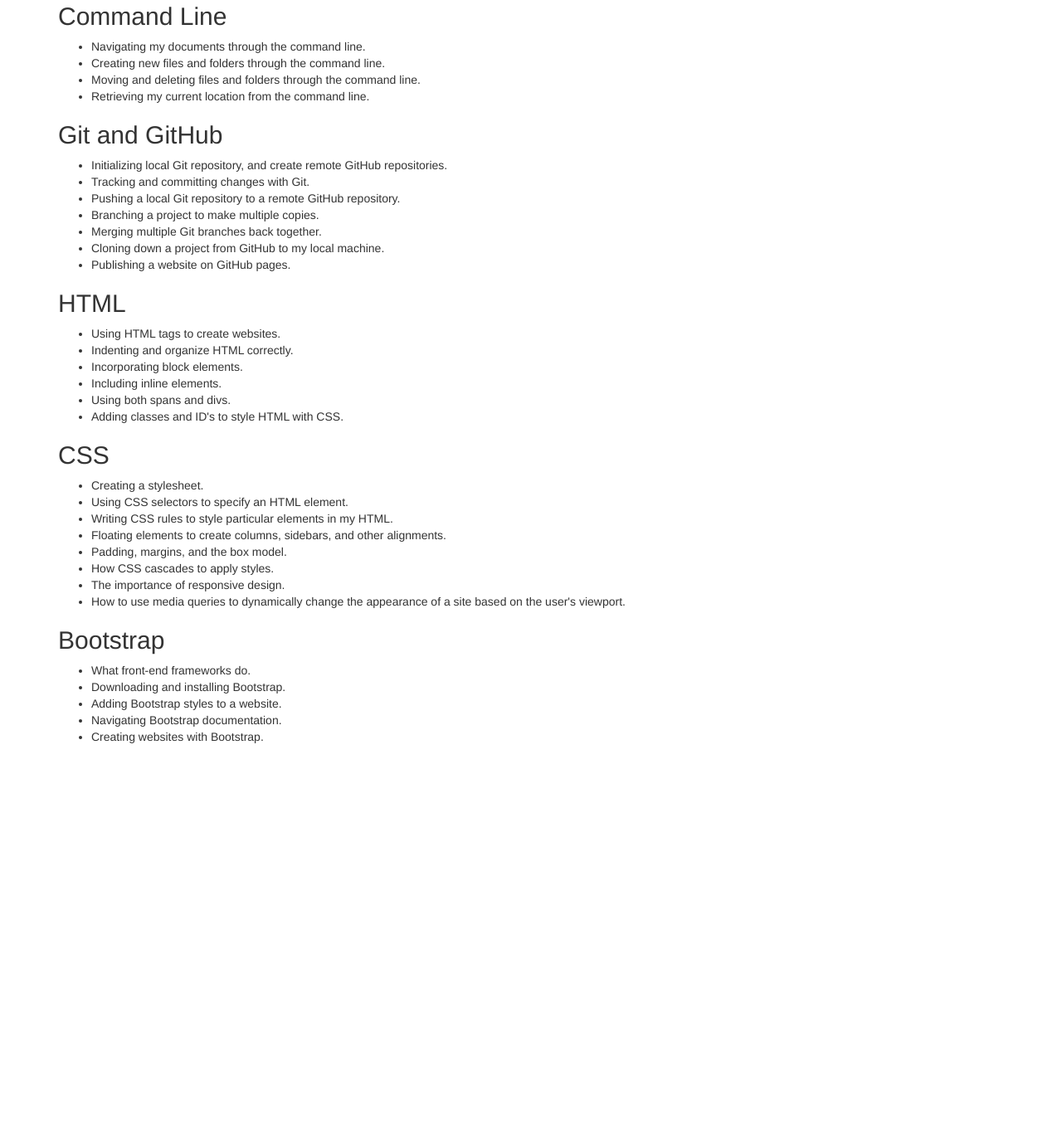
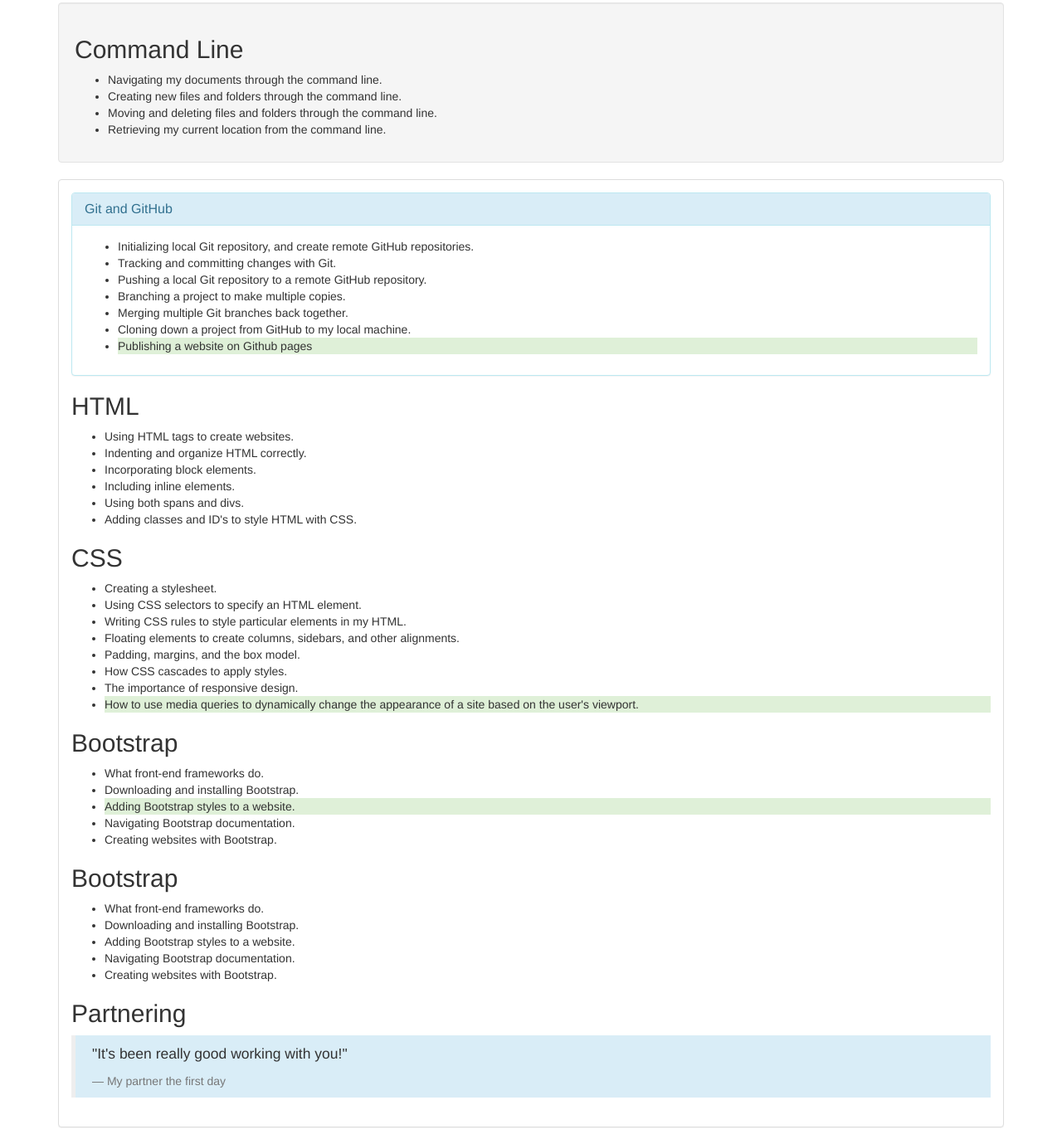
Before and after one commit to davidabutler92/bootstrap-test, a plain HTML site: page index.html in a window 1280 px wide. Shown: the part 267-1646 px from the top of the page at 83% size. Before the commit the page ends 1175 px from the top, so only its background shows below. Drawn offline with Linux system fonts and the light colour scheme.

Commit message:
Add panels

```diff
--- a/index.html
+++ b/index.html
@@ -12,6 +12,7 @@
           I've almost finished my first week at Epicodus. Here are some of the things I've learned so far:
         </p>
     </div>
+    <div class="well">
     <h2>Command Line</h2>
      <ul>
        <li>Navigating my documents through the command line.</li>
@@ -19,7 +20,14 @@
        <li>Moving and deleting files and folders through the command line.</li>
        <li>Retrieving my current location from the command line.</li>
         </ul>
-    <h2>Git and GitHub</h2>
+      </div>
+      <div class="panel panel-default">
+        <div class="panel-body">
+       <div class="panel panel-info">
+         <div class="panel-heading">
+    <h2 class="panel-title">Git and GitHub</h2>
+    </div>
+    <div class="panel-body">
     <ul>
       <li>Initializing local Git repository, and create remote GitHub repositories.</li>
       <li>Tracking and committing changes with Git.</li>
@@ -27,8 +35,10 @@
       <li>Branching a project to make multiple copies.</li>
       <li>Merging multiple Git branches back together.</li>
       <li>Cloning down a project from GitHub to my local machine.</li>
-      <li>Publishing a website on GitHub pages.</li>
+      <li class="bg-success">Publishing a website on Github pages</li>
     </ul>
+  </div>
+  </div>
     <h2>HTML</h2>
     <ul>
       <li>Using HTML tags to create websites.</li>
@@ -47,7 +57,15 @@
       <li>Padding, margins, and the box model.</li>
       <li>How CSS cascades to apply styles.</li>
       <li>The importance of responsive design.</li>
-      <li>How to use media queries to dynamically change the appearance of a site based on the user's viewport.</li>
+      <li class="bg-success">How to use media queries to dynamically change the appearance of a site based on the user's viewport.</li>
+    </ul>
+    <h2>Bootstrap</h2>
+    <ul>
+      <li>What front-end frameworks do.</li>
+      <li>Downloading and installing Bootstrap.</li>
+      <li class=bg-success>Adding Bootstrap styles to a website.</li>
+      <li>Navigating Bootstrap documentation.</li>
+      <li>Creating websites with Bootstrap.</li>
     </ul>
     <h2>Bootstrap</h2>
       <ul>
@@ -57,6 +75,11 @@
         <li>Navigating Bootstrap documentation.</li>
         <li>Creating websites with Bootstrap.</li>
       </ul>
+      <h2>Partnering</h2>
+      <blockquote class="bg-info">
+        <p>"It's been really good working with you!"</p>
+        <footer>My partner the first day</footer>
+      </blockquote>
     </div>
   </body>
 </html>
```
Lines whose indentation alone changed are shown as unchanged.
